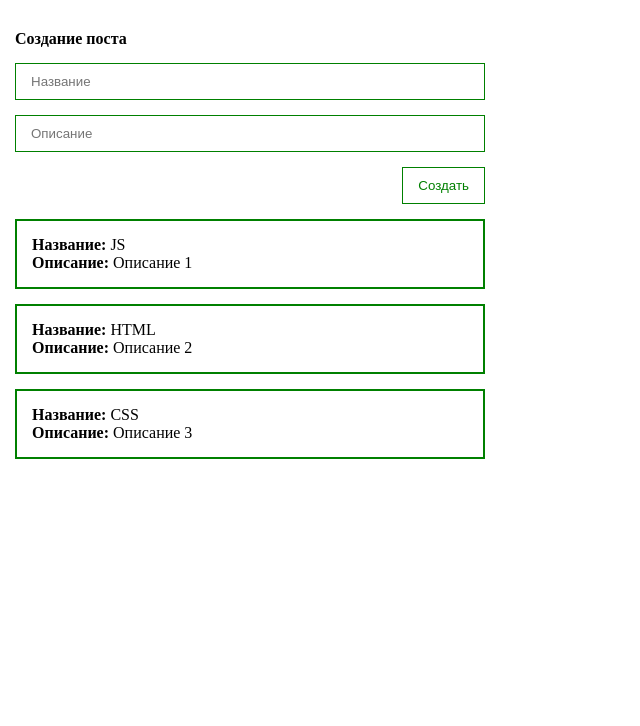
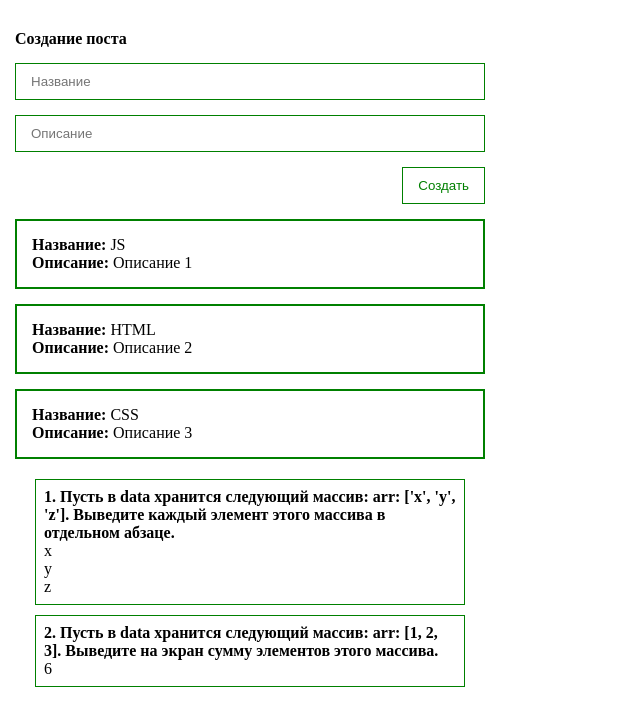
Before and after one commit to Kate2111/Vue_app, a Vue app: page / in a window 1280 px wide. Shown: the top 726 px of the page, without its empty margins (0-640 px from the left). Built offline with nearby package versions, Linux system fonts and the light colour scheme.

Commit message:
create components

```diff
--- a/src/App.vue
+++ b/src/App.vue
@@ -1,27 +1,24 @@
 <template>
     <div class="app">
-        <form>
-            <h4>Создание поста</h4>
-            <input class="input" type="text" placeholder="Название">
-            <input class="input" type="text" placeholder="Описание">
-            <button class="btn">Создать</button>
-        </form>
-        <div class="post" v-for="post in posts">
-            <div>
-                <strong>Название:</strong> {{ post.title }}
-            </div>
-            <div>
-                <strong>Описание:</strong> {{ post.body }}
-            </div>
+        <post-form @create="createPost"/>
+        <post-list :posts="posts"/>
+        <practice-book/>
 
-        </div>
+
     </div>
 
 </template>
 
 
 <script>
+    import PostForm from './components/PostForm';
+    import PostList from './components/PostList';
+    import PracticeBook from './components/PracticeBook'
+
     export default {
+        components: {
+            PostList, PostForm, PracticeBook
+        },
         data() {
             return {
                 posts: [
@@ -32,7 +29,9 @@
             }
         },
         methods: {
-
+            createPost(post) {
+                this.posts.push(post);
+            },
         },
     }
 </script>
@@ -50,33 +49,4 @@
         margin-top: 15px;
         padding: 15px;
     }
-
-    .post{
-        border: 2px solid green;
-        margin-top: 15px;
-        padding: 15px;
-    }
-
-    form {
-        display: flex;
-        flex-direction: column;
-    }
-
-    .input {
-        width: 100%;
-        border: 1px solid green;
-        margin-top: 15px;
-        padding: 10px 15px;
-    }
-
-    .btn {
-        align-self: flex-end;
-        margin-top: 15px;
-        background: none;
-        padding: 10px 15px;
-        color: green;
-        border: 1px solid green;
-    }
-
-
 </style>
--- /dev/null
+++ b/src/components/PostForm.vue
@@ -0,0 +1,67 @@
+<template>
+    <form @submit.prevent>
+        <h4>Создание поста</h4>
+        <input
+            v-model="post.title"
+            class="input"
+            type="text"
+            placeholder="Название">
+        <input
+            v-model="post.body"
+            class="input"
+            type="text"
+            placeholder="Описание">
+        <button
+            class="btn"
+            @click="createPost"
+            >
+            Создать
+        </button>
+    </form>
+</template>
+
+<script>
+    export default {
+        data() {
+            return {
+                post: {
+                    title: '',
+                    body: ''
+                }
+            }
+        },
+        methods: {
+            createPost() {
+                this.post.id = Date.now();
+                this.$emit('create', this.post);
+                this.post = {
+                    title: '',
+                    body: ''
+                }
+            }
+        },
+    }
+</script>
+
+<style scoped>
+    form {
+        display: flex;
+        flex-direction: column;
+    }
+
+    .input {
+        width: 100%;
+        border: 1px solid green;
+        margin-top: 15px;
+        padding: 10px 15px;
+    }
+
+    .btn {
+        align-self: flex-end;
+        margin-top: 15px;
+        background: none;
+        padding: 10px 15px;
+        color: green;
+        border: 1px solid green;
+    }
+</style>
--- /dev/null
+++ b/src/components/PostList.vue
@@ -0,0 +1,30 @@
+<template>
+    <div class="post" v-for="post in posts">
+        <div>
+            <strong>Название:</strong> {{ post.title }}
+        </div>
+        <div>
+            <strong>Описание:</strong> {{ post.body }}
+        </div>
+
+    </div>
+</template>
+
+<script>
+    export default {
+        props: {
+            posts: {
+                type: Array,
+                required: true
+            }
+        }
+    }
+</script>
+
+<style scoped>
+    .post{
+        border: 2px solid green;
+        margin-top: 15px;
+        padding: 15px;
+    }
+</style>
--- /dev/null
+++ b/src/components/PracticeBook.vue
@@ -0,0 +1,42 @@
+<template>
+    <div class="practice">
+        <div class="task1 border">
+            <h4>1. Пусть в data хранится следующий массив: arr: ['x', 'y', 'z']. Выведите каждый элемент этого массива в отдельном абзаце.</h4>
+            <p>{{ arrTask1[0] }}</p>
+            <p>{{ arrTask1[1] }}</p>
+            <p>{{ arrTask1[2] }}</p>
+        </div>
+
+        <div class="task2 border">
+            <h4>2. Пусть в data хранится следующий массив: arr: [1, 2, 3]. Выведите на экран сумму элементов этого массива.</h4>
+            <p>{{arrTask2[0] + arrTask2[1] + arrTask2[2]}}</p>
+
+        </div>
+    </div>
+</template>
+
+<script>
+    export default {
+       data() {
+        return {
+            //task1
+            arrTask1: ['x', 'y', 'z'],
+
+            //task2
+            arrTask2: [1, 2, 3]
+        }
+       }
+    }
+</script>
+
+<style scoped>
+    .practice{
+        margin: 20px;
+    }
+
+    .border{
+        border: solid 1px green;
+        margin: 10px 0;
+        padding: 8px;
+    }
+</style>
```
